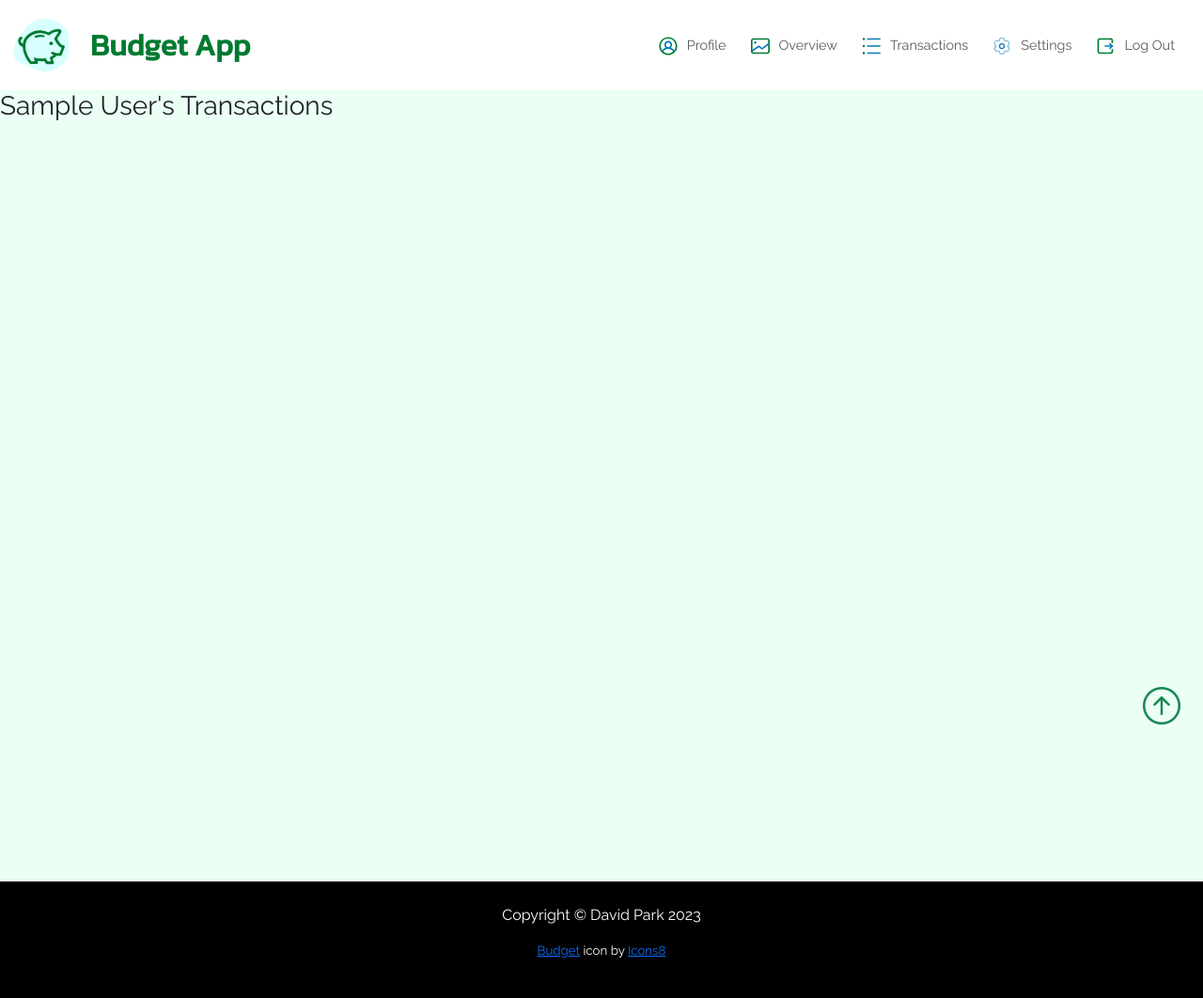
After one commit to dpCTwork/FlaskApp, a Flask app: page /transactions in a window 1280 px wide. The commit adds this page. Shown: the whole page at 94% size. Run offline with Flask 3, Linux system fonts and the light colour scheme; the visitor is signed in with stand-in values (Sample User, id 1); data comes from the database, SQL or seed files in the repository; data that the repository does not hold is empty; some libraries are stand-ins or nearby versions.

Commit message:
cleaned up templates, adjusted models, and revised routes

```diff
--- a/app/blueprints/main/routes.py
+++ b/app/blueprints/main/routes.py
@@ -1,6 +1,9 @@
-from flask import render_template, g
+from flask import render_template, g, redirect, url_for, flash
+from flask_login import current_user, login_required
 from . import bp
-from app.forms import BSTestForm
+
+from app.models import Transactions, User
+from app.forms import TransactionForm
 
 from app import app
 
@@ -8,19 +11,24 @@ from app import app
 def home():
     return render_template('index.j2', title='The Budget App')
 
-@bp.route('/budgetform')
+@bp.route('/budgetform', methods=['GET', 'POST'])
+@login_required
 def budget_form():
-    form = BSTestForm()
-    email = form.email
-    password = form.password
-    textarea = form.textarea
-    radios = form.radios
-    selects = form.selects
-    return render_template('budget_form.j2', title='Budget Form', email=email, password=password, textarea=textarea, radios=radios, selects=selects)
+    form = TransactionForm()
+    if form.validate_on_submit():
+        t = Transactions(merchant=form.merchant.data, card=form.card.data, purchase_type=form.purchase_type.data, purchase_date=form.purchase_date.data, amount=form.amount.data)
+        t.commit()
+        flash(f'Transaction added for {form.merchant.data}!', 'success')
+        return redirect(url_for('main.budget_form', username=current_user.username))
+    return render_template('/user_menu/budget_form.j2', title='Budget Form', form=form)
 
-    # {{ render_field(form.email, placeholder=form.email.label.text) }}
-    #               {{ render_field(form.password, placeholder=form.password.label.text) }}
-    #               {{ render_field(form.textarea) }}
-    #               {{ render_radio_fields(form.radios) }}
-    #               {{ render_field(form.selects) }}
-    # return render_template('budget_form.j2', title='Budget Form')
+@bp.route('/transactions', methods=['GET', 'POST'])
+@login_required
+# We can use hyphen instead of underscore because this is just an endpoint that we're specifying to access a user's page.
+def transactions():
+    # We're going to query the database for the user's posts.
+    # We'll use the filter_by() method to filter the posts by the user's username.
+    # Can also query by user_id, email, etc.
+    user = User.query.filter_by(username=current_user.username).first()
+    first_name = User.query.filter_by(username=current_user.username).first().first_name
+    return render_template('/user_menu/transactions.j2', title=f"{first_name}'s Transactions", user=user)
--- a/app/models.py
+++ b/app/models.py
@@ -16,6 +16,8 @@ class User(UserMixin, db.Model):
     user_id = db.Column(db.Integer, primary_key=True)
     # Set the username and email to be unique.
     # The unique=True means that the username/email must be unique. No two users can have the same username/email.
+    first_name = db.Column(db.String(60))
+    last_name = db.Column(db.String(60))
     username = db.Column(db.String(60), unique=True)
     email = db.Column(db.String(100), unique=True)
     password = db.Column(db.String(200))
@@ -58,14 +60,12 @@ class Transactions(db.Model):
     merchant = db.Column(db.String(250))
     card = db.Column(db.String(250))
     purchase_type = db.Column(db.String(250))
+    purchase_date = db.Column(db.Date)
     amount = db.Column(db.Numeric(6, 2))
-
-    # Will save the below columns once we get to the frontend portion of the app with JavaScript and React
-    # purchase_date = db.Column(db.Date)
-    # timestamp = db.Column(db.DateTime, default=datetime.utcnow)
+    timestamp = db.Column(db.DateTime, index=True, default=datetime.utcnow)
 
     def __repr__(self):
-        return f'Post: {self.body}'
+        return f'Transaction: A {self.card} purchase of ${self.amount} at {self.merchant} on {self.purchase_date} has been added.'
 
     def commit(self):
         db.session.add(self)
--- a/app/static/css/main.css
+++ b/app/static/css/main.css
@@ -1,5 +1,6 @@
 body {
     font-family: 'Raleway', sans-serif;
+    background-color: #ebfff5;
 }
 
 section {
@@ -22,7 +23,6 @@ section {
 
 
 
-
 /*
 
 Color schemes:
--- a/app/templates/auth_templates/login.j2
+++ b/app/templates/auth_templates/login.j2
@@ -1,6 +1,7 @@
 {% extends "base.j2" %}
 
 {% block content %}
+<div class="container m-auto">
 <h1>Log in to your account</h1>
 
 <form action="" method="post">
@@ -20,7 +21,8 @@
         <span class="err-msg">{{ error }}</span>
         {% endfor %}
     </p>
-    <p>{{ form.submit() }}</p>
+    <p>{{ form.submit(class="btn btn-success btn-lg my-4") }}</p>
 </form>
+</div>
 
 {% endblock %}
--- a/app/templates/base.j2
+++ b/app/templates/base.j2
@@ -16,6 +16,8 @@
 </head>
 <body>
 
+    {% include "./components/navbar.j2" %}
+
     {% with messages = get_flashed_messages(with_categories=true) %}
     {% if messages %}
     <ul style="list-style: none;">
@@ -30,10 +32,8 @@
     {% endwith %}
 
 
-{% include "./components/navbar.j2" %}
+{% block content %}
 
-{% block content %}
-<p>test</p>
 
 {% endblock %}
 
--- a/app/templates/components/navbar.j2
+++ b/app/templates/components/navbar.j2
@@ -1,10 +1,12 @@
 
 <nav class="navbar navbar-expand-lg navbar-light py-3" style="background-color: white;">
     <div class="container-fluid">
-        <img width="64" height="64" src="{{ url_for('static', filename='img/savings-svgrepo-com.svg') }}" alt="budget"
-            style="margin-right: 20px;">
+        <a href="#"><img width="64" height="64" src="{{ url_for('static', filename='img/savings-svgrepo-com.svg') }}" alt="budget"
+                style="margin-right: 20px;"></a>
         <a href="#" class="navbar-brand d-none d-sm-block"
-            style="font-family: 'Kanit'; font-size: xx-large; font-weight: 800; color: rgb(0, 122, 49);">Budget App</a>
+            style="font-family: 'Kanit'; font-size: xx-large; font-weight: 800; color: rgb(0, 122, 49);">
+            Budget App
+            </a>
 {% if current_user.is_authenticated %}
         <button class="navbar-toggler" type="button" data-bs-toggle="collapse" data-bs-target="#navmenu">
             <span class="navbar-toggler-icon"></span>
@@ -17,12 +19,12 @@
                             style="margin-right: 10px;">Profile</a>
                 </li>
                 <li class="nav-item">
-                    <a href="#overview" class="nav-link"><img width="20" height="20"
+                    <a href="{{ url_for('main.transactions') }}" class="nav-link"><img width="20" height="20"
                             src="{{ url_for('static', filename='img/navbar-icons/picture-2.svg') }}" alt="overview"
                             style="margin-right: 10px;">Overview</a>
                 </li>
                 <li class="nav-item">
-                    <a href="#transactions" class="nav-link"><img width="20" height="20"
+                    <a href="{{ url_for('main.budget_form') }}" class="nav-link"><img width="20" height="20"
                             src="{{ url_for('static', filename='img/navbar-icons/menu-1.svg') }}" alt="transactions"
                             style="margin-right: 10px;">Transactions</a>
                 </li>
@@ -32,21 +34,22 @@
                             style="margin-right: 10px;">Settings</a>
                 </li>
                 <li class="nav-item">
-                    <a href="#home" class="nav-link"><img width="20" height="20"
+                    <a href="{{ url_for('auth.logout')}}" class="nav-link"><img width="20" height="20"
                     src="{{ url_for('static', filename='img/navbar-icons/quit-1.svg') }}" alt="log out" style="margin-right: 10px;">Log Out</a>
                 </li>
             </ul>
         </div>
+    </div>
+</nav>
 {% else %}
-        <span>
-            <a href="{{ url_for('auth.login') }}">
-                <button type="button" class="btn btn-outline-success btn-rounded mx-1">Log In</button>
-            </a>
-
-            <a href="{{ url_for('auth.signup') }}">
-                <button type="button" class="btn btn-success btn-rounded mx-1">Sign Up</button>
-            </a>
-        </span>
+    <div>
+        <a href="{{ url_for('auth.login') }}">
+            <button type="button" class="btn btn-outline-success btn-lg btn-rounded mx-1 p-1">Log In</button>
+        </a>
+        <span class="m-2"></span>
+        <a href="{{ url_for('auth.signup') }}">
+            <button type="button" class="btn btn-success btn-lg btn-rounded mx-1 p-1">Sign Up</button>
+        </a>
     </div>
 </nav>
 {% endif %}
--- /dev/null
+++ b/app/templates/user_menu/transactions.j2
@@ -0,0 +1,27 @@
+{% extends "base.j2" %}
+
+{% block content %}
+<section class="row">
+<h3>{{ user.first_name }} {{ user.last_name }}'s Transactions</h3>
+<div class="col-sm-12 col-md-7 col-lg-4 p-5 vh-100 mx-auto">
+
+{% for item in user.transactions %}
+<div class="transactions">
+    <p>
+        {{ transactions.id }}<br>
+        {{ transactions.merchant }}<br>
+        {{ transactions.card }}<br>
+        {{ transactions.purchase_type }}<br>
+        {{ transactions.purchase_date }}<br>
+        {{ transactions.amount }}<br>
+        <small>Recorded on: {{ transactions.timestamp }}</small>
+    </p>
+</div>
+{% endfor %}
+
+
+
+</div>
+</section>
+
+{% endblock %}
```
Also changed, not shown: app/blueprints/auth/routes.py (+6 -6 lines), app/forms.py (+8 -5 lines), app/templates/auth_templates/signup.j2 (+20 -1 lines), app/templates/budget_form.j2 (deleted, +0 -41 lines), app/templates/user_menu/budget_form.j2 (added, +59 -0 lines).
